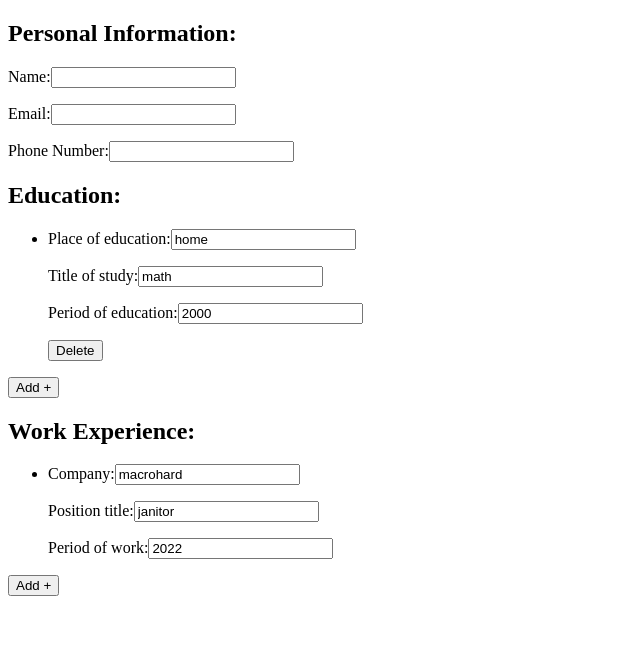
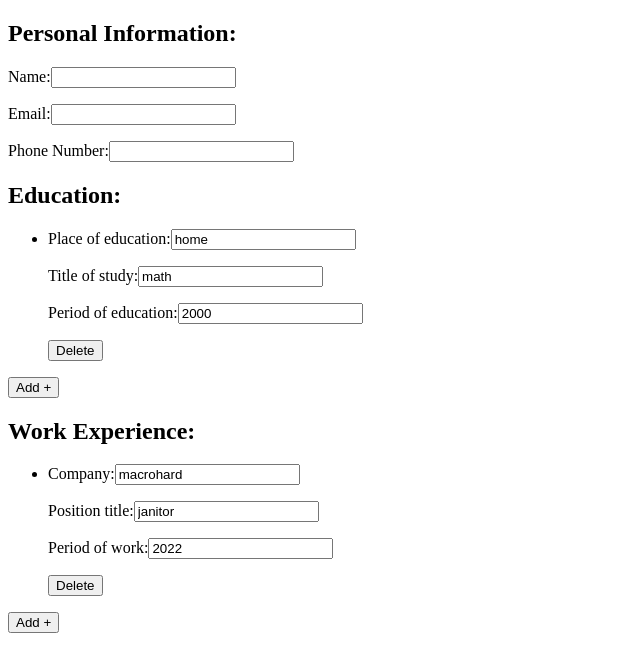
Before and after one commit to daniilpogosyan/cv-application, a React (Create React App) app: page / in a window 1280 px wide. Shown: the top 672 px of the page, without its empty margins (0-640 px from the left). Built offline with nearby package versions, Linux system fonts and the light colour scheme.

Commit message:
Add deleteItem button to WorkExperience Component

```diff
--- a/src/App.js
+++ b/src/App.js
@@ -1,7 +1,5 @@
 import React from 'react';
-import Personal from './components/Personal';
-import Education from './components/Education';
-import WorkExperience from './components/WorkExperience';
+import CVForm from './components/CVForm'
 import uniqid from 'uniqid';
 
 class App extends React.Component {
@@ -44,6 +42,7 @@ class App extends React.Component {
 
     this.handleWorkExperienceItemChange = this.handleWorkExperienceItemChange.bind(this);
     this.handleWorkExperienceItemAdd = this.handleWorkExperienceItemAdd.bind(this);
+    this.handleWorkExperienceItemDelete = this.handleWorkExperienceItemDelete.bind(this);
   }
 
   handlePersonalChange(event) {
@@ -120,24 +119,28 @@ class App extends React.Component {
     })
   }
 
+  handleWorkExperienceItemDelete(event, id) {
+    this.setState({
+      workExperience: this.state.workExperience.filter((item) => item.id !== id)
+    })
+  }
 
   render() {
     return (
       <div className="App">
-        <Personal
+        <CVForm
           personal={this.state.personal}
-          onUpdate={this.handlePersonalChange}
-        />
-        <Education
+          onPersonalUpdate={this.handlePersonalChange}
+
           education={this.state.education}
-          onItemUpdate={this.handleEducationItemChange}
-          onItemAdd={this.handleEducationItemAdd}
-          onItemDelete={this.handleEducationItemDelete}
-        />
-        <WorkExperience
+          onEducationItemUpdate={this.handleEducationItemChange}
+          onEducationItemAdd={this.handleEducationItemAdd}
+          onEducationItemDelete={this.handleEducationItemDelete}
+
           workExperience={this.state.workExperience}
-          onItemUpdate={this.handleWorkExperienceItemChange}
-          onItemAdd={this.handleWorkExperienceItemAdd}
+          onWorkExperienceItemUpdate={this.handleWorkExperienceItemChange}
+          onWorkExperienceItemAdd={this.handleWorkExperienceItemAdd}
+          onWorkExperienceItemDelete={this.handleWorkExperienceItemDelete}
         />
       </div>
     );
--- /dev/null
+++ b/src/components/CVForm.js
@@ -0,0 +1,33 @@
+import React from "react";
+import Personal from './Personal';
+import Education from './Education';
+import WorkExperience from './WorkExperience';
+
+export default class CVForm extends React.Component {
+  constructor(props) {
+    super(props);
+  }
+
+  render() {
+    return (
+      <main>
+        <Personal
+          personal={this.props.personal}
+          onUpdate={this.props.onPersonalUpdate}
+        />
+        <Education
+          education={this.props.education}
+          onItemUpdate={this.props.onEducationItemUpdate}
+          onItemAdd={this.props.onEducationItemAdd}
+          onItemDelete={this.props.onEducationItemDelete}
+        />
+        <WorkExperience
+          workExperience={this.props.workExperience}
+          onItemUpdate={this.props.onWorkExperienceItemUpdate}
+          onItemAdd={this.props.onWorkExperienceItemAdd}
+          onItemDelete={this.props.onWorkExperienceItemDelete}
+        />
+      </main>
+    )
+  }
+}
--- a/src/components/WorkExperience.js
+++ b/src/components/WorkExperience.js
@@ -18,6 +18,7 @@ export default class WorkExperience extends React.Component {
                 <WorkExperienceItem
                   workExperienceItem={workExperienceItem.data}
                   onUpdate={(event) => this.props.onItemUpdate(event, workExperienceItem.id)}
+                  onDelete={(event) => this.props.onItemDelete(event, workExperienceItem.id)}
                 />
               </li>
             ))
--- a/src/components/WorkExperienceItem.js
+++ b/src/components/WorkExperienceItem.js
@@ -28,6 +28,7 @@ export default class WorkExperienceItem extends React.Component {
           value={this.props.workExperienceItem.period}
           onChange={this.props.onUpdate}
         />
+        <button onClick={this.props.onDelete}>Delete</button>
       </section>
     )
   }
```
